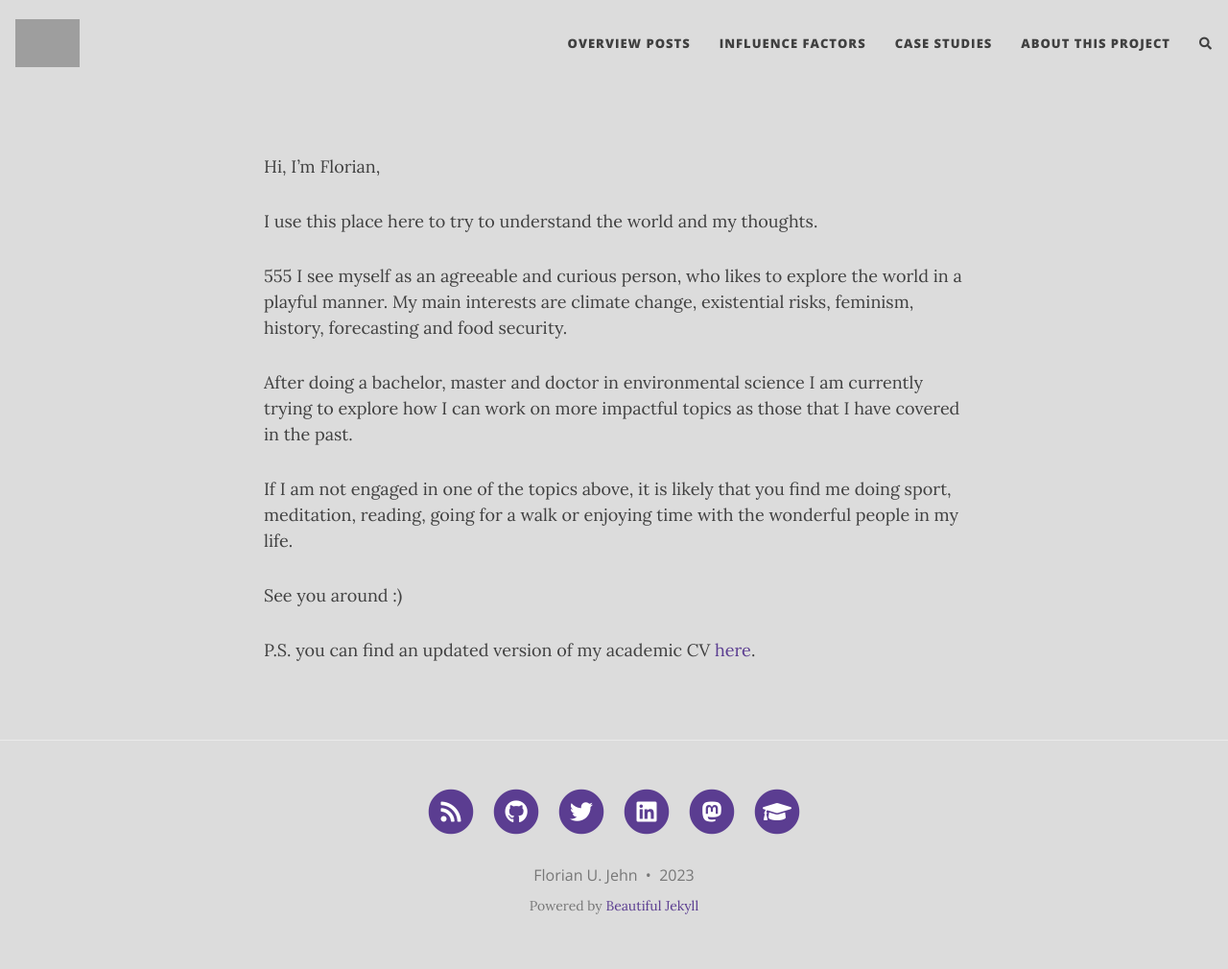
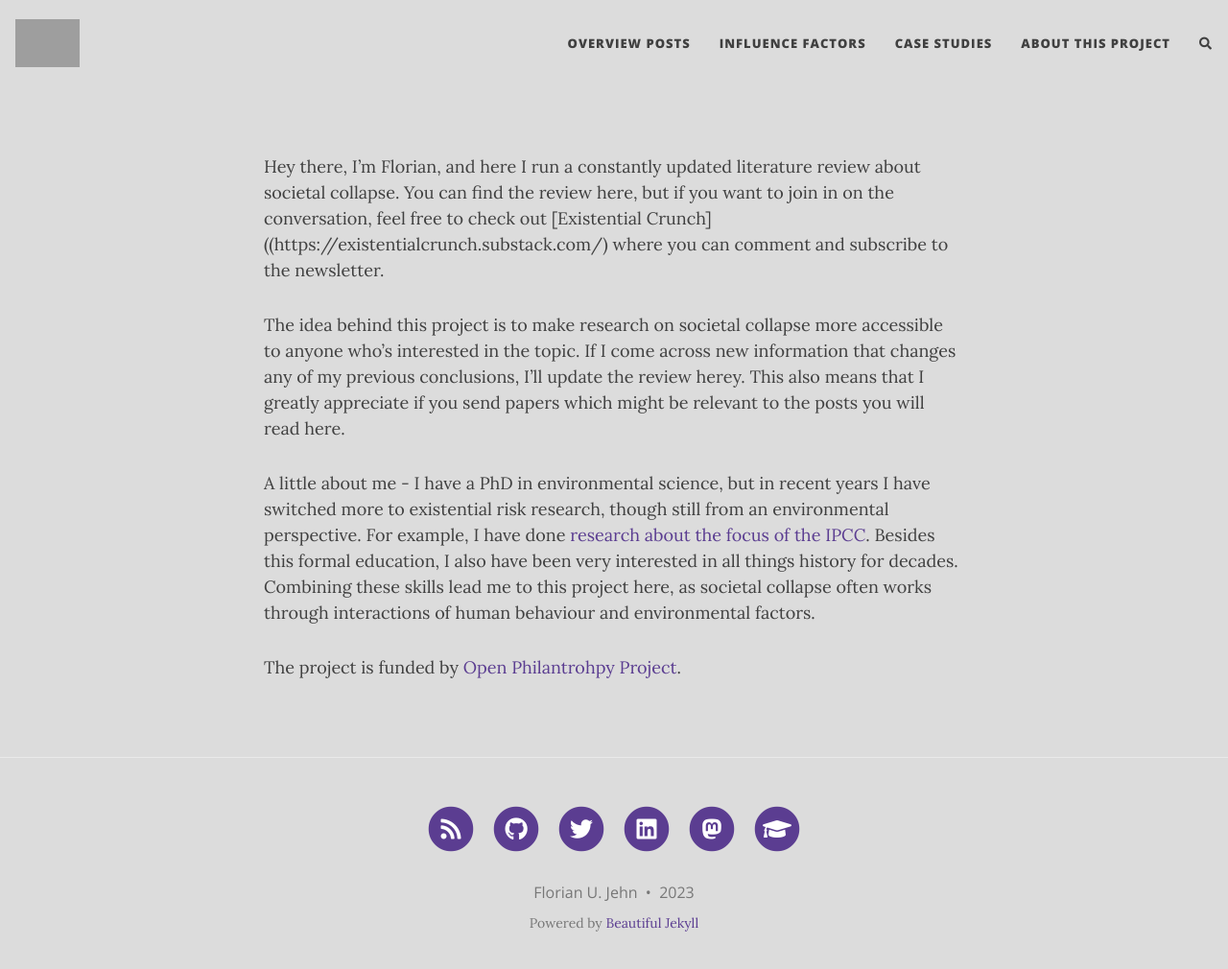
Before and after one commit to florianjehn/Societal_Collapse, a Jekyll site: the page built from aboutme.md, in a window 1280 px wide and 1023 px high. Shown: the top 1010 px of the window at 96% size. Built offline with Jekyll 4.4.1, drawn with Linux system fonts in a browser that asks for light colours; nearby versions of some CDN libraries; comment, search, counter and statistics services are not loaded; grey boxes are pictures that could not be loaded.

Commit message:
Update aboutme.md

```diff
--- a/aboutme.md
+++ b/aboutme.md
@@ -3,18 +3,10 @@ layout: page
 
 ---
 
-Hi, I'm Florian,
+Hey there, I'm Florian, and here I run a constantly updated literature review about societal collapse. You can find the review here, but if you want to join in on the conversation, feel free to check out [Existential Crunch]((https://existentialcrunch.substack.com/) where you can comment and subscribe to the newsletter.
 
-I use this place here to try to understand the world and my thoughts.
+The idea behind this project is to make research on societal collapse more accessible to anyone who's interested in the topic. If I come across new information that changes any of my previous conclusions, I'll update the review herey. This also means that I greatly appreciate if you send papers which might be relevant to the posts you will read here.
 
+A little about me - I have a PhD in environmental science, but in recent years I have switched more to existential risk research, though still from an environmental perspective. For example, I have done [research about the focus of the IPCC](https://agupubs.onlinelibrary.wiley.com/doi/full/10.1029/2022EF002876). Besides this formal education, I also have been very interested in all things history for decades. Combining these skills lead me to this project here, as societal collapse often works through interactions of human behaviour and environmental factors.
 
-555
-I see myself as an agreeable and curious person, who likes to explore the world in a playful manner. My main interests are climate change, existential risks, feminism, history, forecasting and food security.
-
-After doing a bachelor, master and doctor in environmental science I am currently trying to explore how I can work on more impactful topics as those that I have covered in the past.
-
-If I am not engaged in one of the topics above, it is likely that you find me doing sport, meditation, reading, going for a walk or enjoying time with the wonderful people in my life.
-
-See you around :)
-
-P.S. you can find an updated version of my academic CV [here](https://florianjehn.github.io/assets/misc/Florian_Jehn_Academic_CV_June_22.pdf).
+The project is funded by [Open Philantrohpy Project](https://www.openphilanthropy.org/).
```
